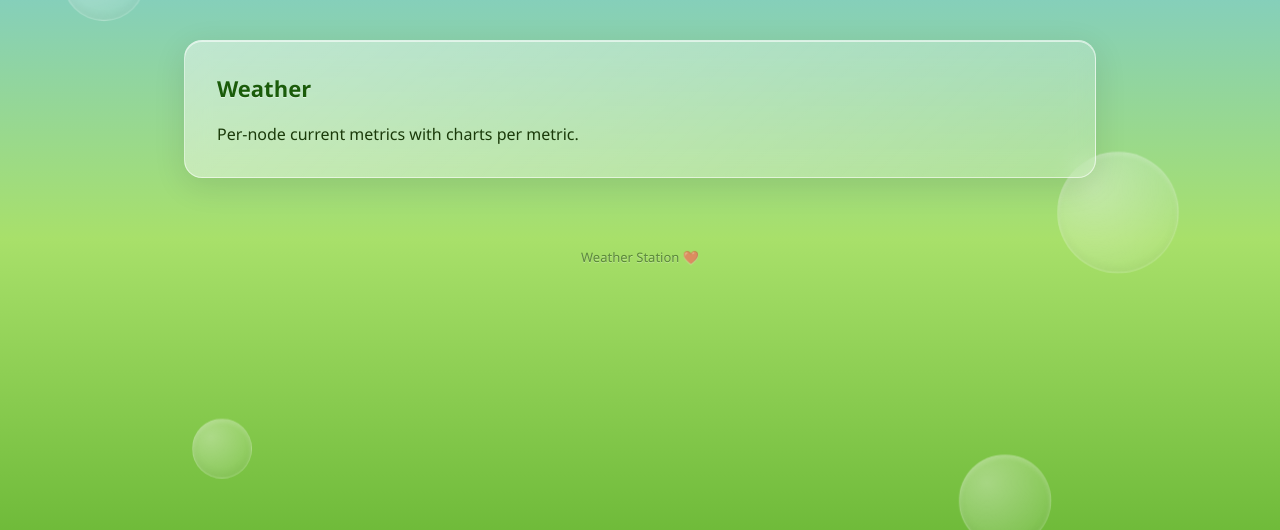
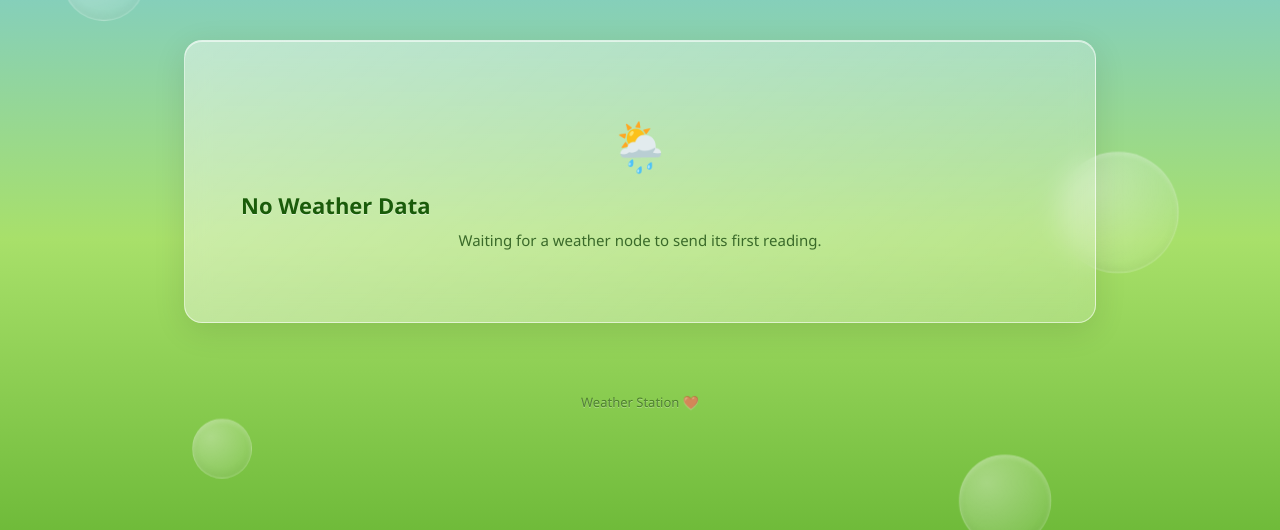
Before and after one commit to cecedabro/weatherstation, a FastAPI app: page /weather in a window 1280 px wide. Shown: the part 161-691 px from the top of the page. Run offline with FastAPI, Linux system fonts and the light colour scheme.

Commit message:
T30: `/weather` page (SPEC 10.2, first half): route in `web.py`, `templates/weather.html`, nav active "weather". Per weather node: every current metric with label, value and unit (wind as compass), and its last-updated time. Empty state when there are no weather nodes. Write `tests/test_page_weather.py`.

```diff
--- a/backend/app/templates/base.html
+++ b/backend/app/templates/base.html
@@ -24,11 +24,11 @@
   </header>
 
   <nav aria-label="Main" class="nav">
-    <a href="/" {% if active == "home" %}aria-current="page"{% endif %}>Home</a>
-    <a href="/weather" {% if active == "weather" %}aria-current="page"{% endif %}>Weather</a>
-    <a href="/soil" {% if active == "soil" %}aria-current="page"{% endif %}>Soil</a>
-    <a href="/history" {% if active == "history" %}aria-current="page"{% endif %}>History</a>
-    <a href="/about" {% if active == "about" %}aria-current="page"{% endif %}>About</a>
+    <a href="/" {% if active == 'home' %}aria-current="page"{% endif %} class="nav-link {% if active == 'home' %}active{% endif %}">Home</a>
+    <a href="/weather" {% if active == 'weather' %}aria-current="page"{% endif %} class="nav-link {% if active == 'weather' %}active{% endif %}">Weather</a>
+    <a href="/soil" {% if active == 'soil' %}aria-current="page"{% endif %} class="nav-link {% if active == 'soil' %}active{% endif %}">Soil</a>
+    <a href="/history" {% if active == 'history' %}aria-current="page"{% endif %} class="nav-link {% if active == 'history' %}active{% endif %}">History</a>
+    <a href="/about" {% if active == 'about' %}aria-current="page"{% endif %} class="nav-link {% if active == 'about' %}active{% endif %}">About</a>
   </nav>
 
   <main class="container">
--- a/backend/app/templates/weather.html
+++ b/backend/app/templates/weather.html
@@ -1,8 +1,55 @@
 {% extends "base.html" %}
 {% block title %}{{ page_title }} - Weather Station{% endblock %}
 {% block content %}
+{% if not weather_nodes %}
 <section class="card">
-  <h2>{{ page_title }}</h2>
-  <p>Per-node current metrics with charts per metric.</p>
+  <div class="empty-state">
+    <div class="empty-icon">&#x1F326;&#xFE0F;</div>
+    <h2>No Weather Data</h2>
+    <p>
+      Waiting for a weather node to send its first reading.
+    </p>
+  </div>
 </section>
+{% else %}
+<section class="card">
+  <h2><span class="icon">&#x1F326;&#xFE0F;</span> Current Conditions</h2>
+  {% for node in weather_nodes %}
+  <div class="card card-spaced">
+    <h3 class="node-title">{{ node.node_id }}</h3>
+    <div class="stats-row">
+      {% for metric_name, metric_icon, metric_unit in [
+        ("temp_c", "\u2600\uFE0F", "\u00B0C"),
+        ("humidity_pct", "&#x1F4A7;", "%"),
+        ("pressure_hpa", "&#x1F321;&#xFE0F;", "hPa"),
+        ("rain_mm", "&#x1F4A6;", "mm"),
+        ("wind_speed_ms", "\u26C5", "m/s"),
+        ("wind_dir_deg", "&#x1F9ED;", "\u00B0")
+      ] %}
+        {% if metric_name in node.metrics %}
+        <div class="stat-card">
+          <div class="stat-icon">{{ metric_icon }}</div>
+          {% if metric_name == "wind_dir_deg" %}
+          <div class="stat-value">{{ compass(node.metrics[metric_name]) }} {{ "%.0f"|format(node.metrics[metric_name]) }}{{ metric_unit }}</div>
+          {% else %}
+          <div class="stat-value">{{ "%.1f"|format(node.metrics[metric_name]) }}{{ metric_unit }}</div>
+          {% endif %}
+          <div class="stat-label">{{ metric_name.replace("_", " ") | title }}</div>
+        </div>
+        {% endif %}
+      {% endfor %}
+    </div>
+    {% if node.offline %}
+    <div class="offline-indicator">
+      Offline since {{ node.reading_time|local_time if node.reading_time else 'N/A' }}
+    </div>
+    {% else %}
+    <time class="updated-time" datetime="{{ node.reading_time.isoformat() if node.reading_time else '' }}" title="{{ node.reading_time|local_time if node.reading_time else '' }}">
+      Updated {{ ago(node.reading_time) if node.reading_time else 'N/A' }}
+    </time>
+    {% endif %}
+  </div>
+  {% endfor %}
+</section>
+{% endif %}
 {% endblock %}
--- a/backend/app/web.py
+++ b/backend/app/web.py
@@ -125,9 +125,27 @@ async def current_partial() -> HTMLResponse:
 @router.get("/weather")
 async def weather_page() -> HTMLResponse:
     """Render the weather page per SPEC 10.2."""
-    template = _jinja_env.get_template("weather.html")
-    html = template.render(active="weather", page_title="Weather")
-    return HTMLResponse(content=html)
+    db = SessionLocal()
+    try:
+        all_nodes = _current_readings(db)
+        now = datetime.now(UTC)
+        for node in all_nodes:
+            rt = node.get("reading_time")
+            if rt is not None:
+                offline = (now - rt) > timedelta(minutes=15)
+                node["offline"] = offline
+            else:
+                node["offline"] = True
+        weather_nodes = [n for n in all_nodes if n["node_type"] == "weather"]
+        template = _jinja_env.get_template("weather.html")
+        html = template.render(
+            weather_nodes=weather_nodes,
+            active="weather",
+            page_title="Weather",
+        )
+        return HTMLResponse(content=html)
+    finally:
+        db.close()
 
 
 @router.get("/soil")
```
Also changed, not shown: PLAN.md (+1 -1 lines), PROGRESS.md (+7 -0 lines), backend/tests/test_page_weather.py (added, +165 -0 lines).
